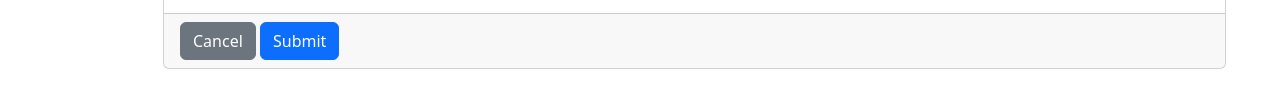
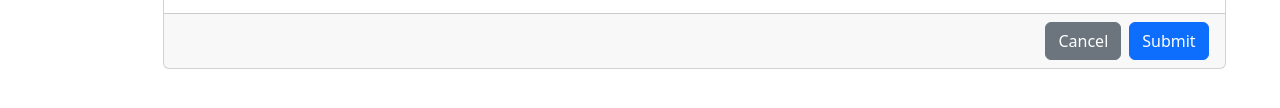
Before and after one commit to 4GeeksAcademy/ccdune-html5-form, a plain HTML site: page index.html in a window 1280 px wide. Shown: the part 580-688 px from the top of the page. Drawn offline with nearby package versions, Linux system fonts and the light colour scheme.

Commit message:
Ok I figured out after some conversations with ChatGpt that I can't use float right have to use d-flex and justify-content-end in bootstrap 5

```diff
--- a/index.html
+++ b/index.html
@@ -243,11 +243,9 @@
                         </div>
                     </form>
                 </div>
-                <div class="card-footer">
-                    <div class="float-right">
-                        <button class="btn btn-secondary" type="reset">Cancel</button>
-                        <button class="btn btn-primary" type="submit">Submit</button>
-                    </div>
+                <div class="card-footer d-flex justify-content-end">
+                        <button class="btn btn-secondary me-2" type="reset">Cancel</button>
+                        <button id="submitForm"class="btn btn-primary" type="button">Submit</button>
                 </div>
             </div>
         </div>
```
